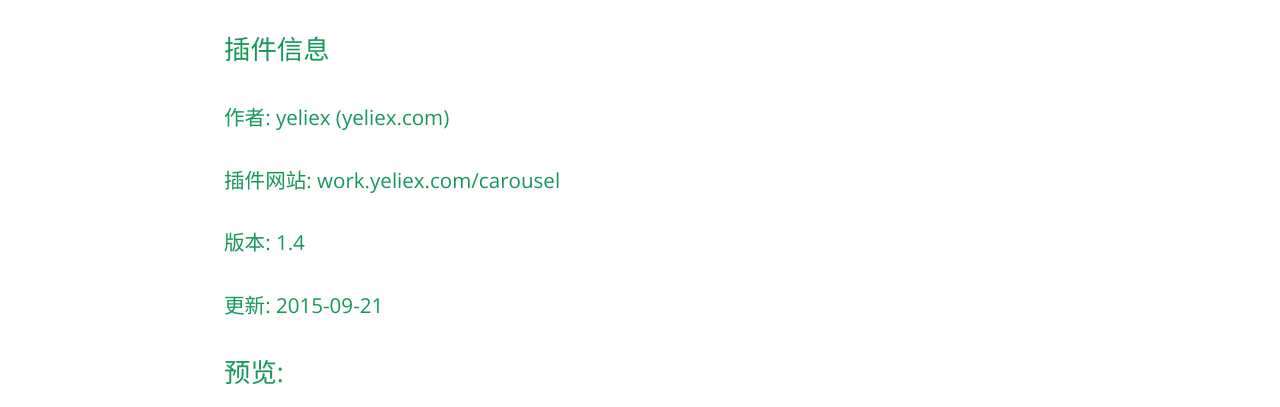
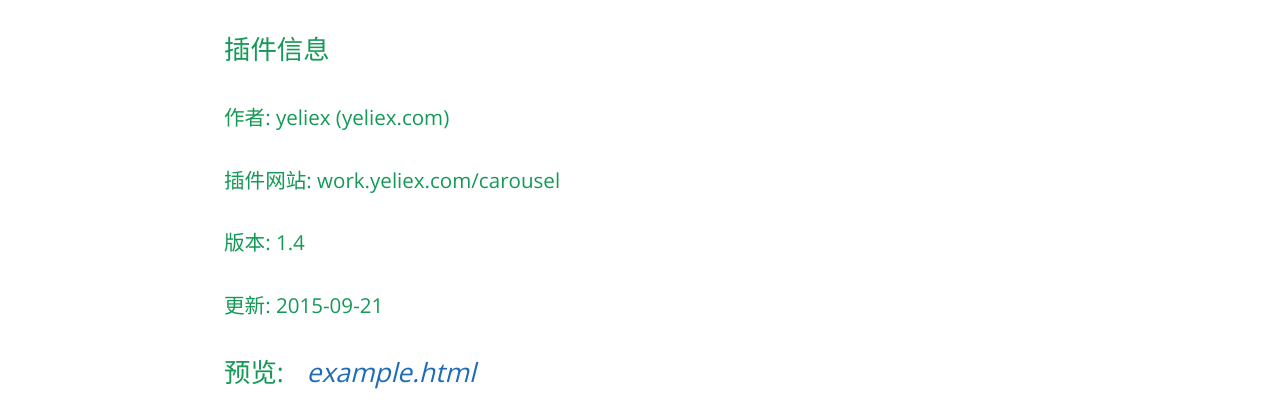
Before and after one commit to yeliex/yeliex.Carousel, a plain HTML site: page index.html in a window 1280 px wide. Shown: the part 542-949 px from the top of the page. Drawn offline with nearby package versions, Linux system fonts and the light colour scheme.

Commit message:
更新了example

```diff
--- a/index.html
+++ b/index.html
@@ -59,7 +59,7 @@
 
     <h2>
         <a id="预览" class="anchor" href="#%E9%A2%84%E8%A7%88" aria-hidden="true"><span
-                class="octicon octicon-link"></span></a>预览: </h2> <a href="example.html" target="_blank">example.html</a>
+                class="octicon octicon-link"></span></a>预览: <a href="example.html" target="_blank" style="font-style: italic;padding-left: 1rem;">example.html</a></h2>
 
     <h2>
         <a id="用法" class="anchor" href="#%E7%94%A8%E6%B3%95" aria-hidden="true"><span
```
